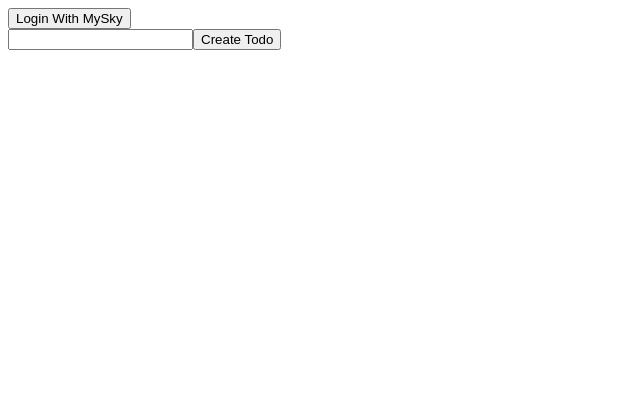
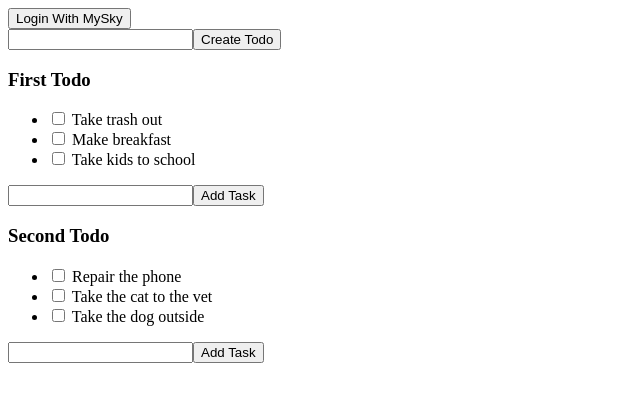
Before and after one commit to Blaise-Shyaka/todo-skapp, a React (Create React App) app: page / in a window 1280 px wide. Shown: the top 402 px of the page, without its empty margins (0-640 px from the left). Built offline with nearby package versions, Linux system fonts and the light colour scheme; what skynet-js would draw is missing.

Commit message:
Fix bugs preventing the mapping over todos and tasks

```diff
--- a/src/App.js
+++ b/src/App.js
@@ -1,13 +1,24 @@
 import Login from './components/Login';
 import Tasks from './components/Tasks';
 import CreateToDo from './components/CreateToDo';
+
+const todos = [
+  {
+    title: 'First Todo',
+    tasks: ['Take trash out', 'Make breakfast', 'Take kids to school'],
+  },
+  {
+    title: 'Second Todo',
+    tasks: ['Repair the phone', 'Take the cat to the vet', 'Take the dog outside'],
+  },
+];
 
 function App() {
   return (
     <div className="App">
       <Login />
       <CreateToDo />
-      <Tasks todos={[]} />
+      <Tasks todos={todos} />
     </div>
   );
 }
--- a/src/components/AddTask.js
+++ b/src/components/AddTask.js
@@ -2,7 +2,7 @@ export default function AddTask() {
   return (
     <div>
       <input type="text" />
-      <button type="button">Add Todo</button>
+      <button type="button">Add Task</button>
     </div>
   );
 }
--- a/src/components/Task.js
+++ b/src/components/Task.js
@@ -5,7 +5,7 @@ export default function Task(props) {
   const { todo } = props;
   const { title, tasks } = todo;
   const tasksMarkup = tasks.map((task) => (
-    <li key={tasks.indexof(task)}>
+    <li key={tasks.indexOf(task)}>
       <input type="checkbox" />
       {' '}
       <span>
--- a/src/components/Tasks.js
+++ b/src/components/Tasks.js
@@ -3,7 +3,7 @@ import Task from './Task';
 
 export default function Tasks(props) {
   const { todos } = props;
-  const tasksMarkup = todos.map((todo) => <Task key={todos.indexof(todo)} todo={todo} />);
+  const tasksMarkup = todos.map((todo) => <Task key={todos.indexOf(todo)} todo={todo} />);
   return (
     <div>
       {' '}
```
